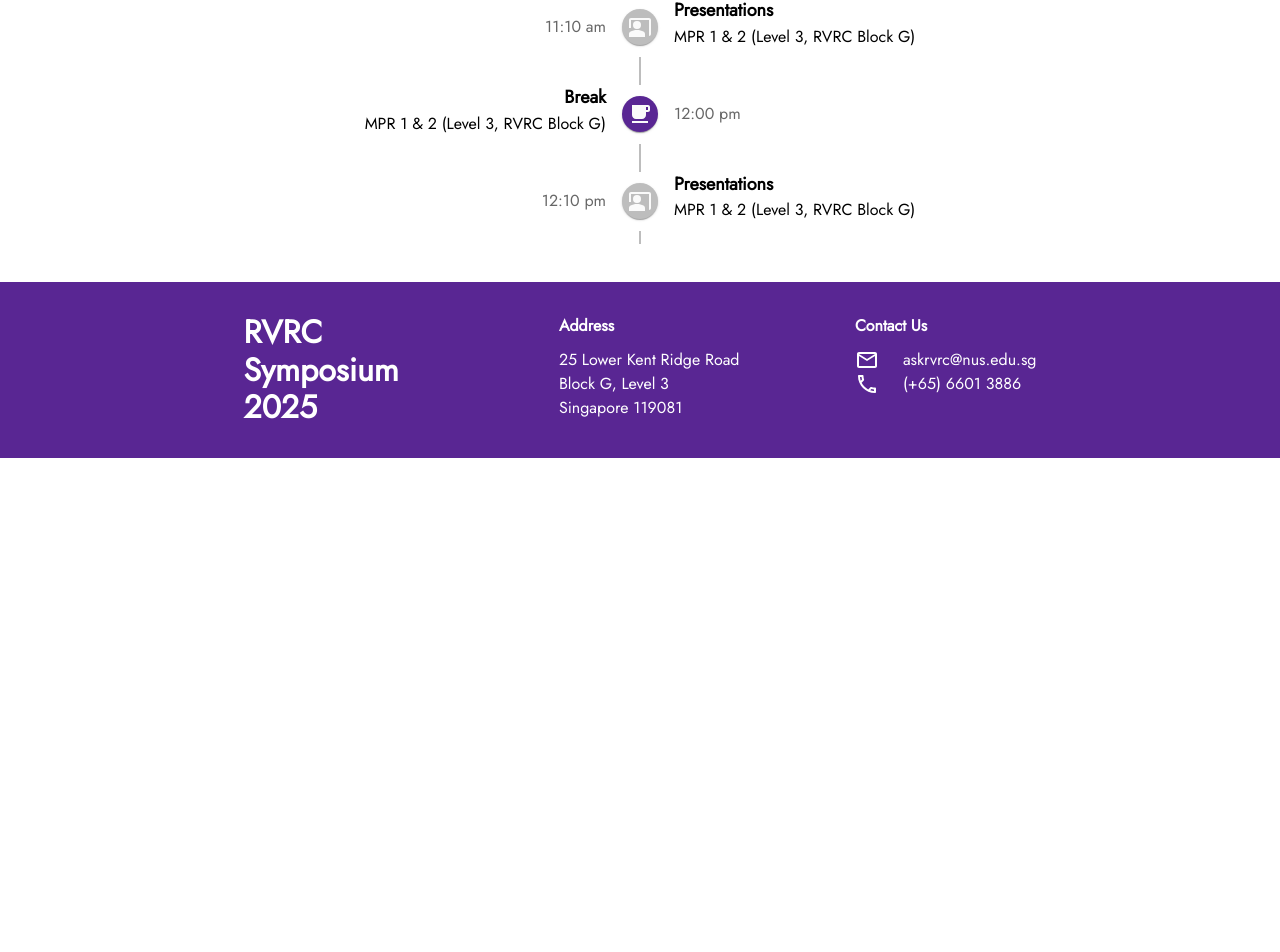
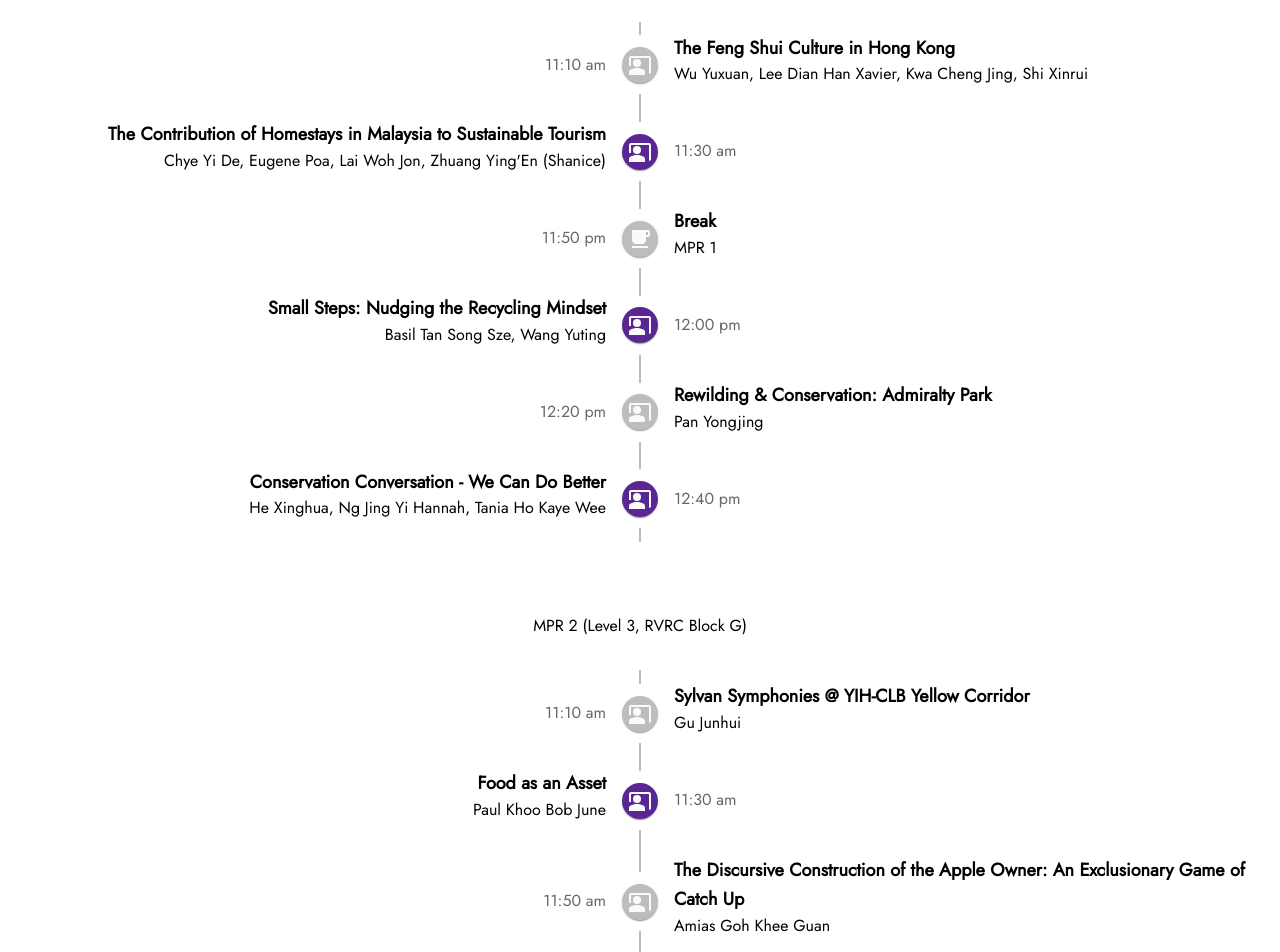
Before and after one commit to kxrt/rvrc-blog, a React (Create React App) app: page /thread-1 in a window 1280 px wide. Shown: the part 1573-2525 px from the top of the page. Before the commit the page ends 2031 px from the top, so only its background shows below. Built offline with nearby package versions, Linux system fonts and the light colour scheme; what react-swipeable-views-utils would draw is missing.

Commit message:
feat(2025): add thread 1 presentation schedule

```diff
--- a/src/components/Title.js
+++ b/src/components/Title.js
@@ -12,7 +12,7 @@
       variant="h1"
       sx={{
         color: "white",
-        fontSize: { xs: "32pt", md: "40pt" },
+        fontSize: { xs: "26pt", md: "40pt" },
         fontFamily: "Jost",
         fontWeight: "Bold",
       }}
--- a/src/components/highlights/ProgrammeHighlights.js
+++ b/src/components/highlights/ProgrammeHighlights.js
@@ -4,19 +4,25 @@
 
 import TimelineEvent from "./TimelineEvent";
 
-const ProgrammeHighlights = ({ title, events }) => {
+const ProgrammeHighlights = ({ title, subtitle, events }) => {
   return (
     <>
-      <Stack spacing={3} py="32px" px="10%">
+      <Stack spacing={3} py="32px">
+        <Stack spacing={1}>
+          {title && (
             <Typography
-          variant="h1"
+              variant="h4"
               sx={{
-            fontSize: { xs: "20pt", md: "26pt" },
                 color: "#1d9077",
               }}
             >
               {title}
             </Typography>
+          )}
+
+          {subtitle && <Typography variant="subtitle1">{subtitle}</Typography>}
+        </Stack>
+
         <Timeline position="alternate">
           {events.map((event, index) => (
             <TimelineEvent
--- a/src/constants/2025/ProgrammeEvents.js
+++ b/src/constants/2025/ProgrammeEvents.js
@@ -81,23 +81,86 @@
   },
 ];
 
-export const thread1Events = [
+export const thread1MPR1Events = [
   {
     time: "11:10 am",
-    titles: ["Presentations"],
-    locations: ["MPR 1 & 2 (Level 3, RVRC Block G)"],
+    titles: ["The Feng Shui Culture in Hong Kong"],
+    locations: ["Wu Yuxuan, Lee Dian Han Xavier, Kwa Cheng Jing, Shi Xinrui"],
     icon: <CoPresent />,
   },
   {
-    time: "12:00 pm",
+    time: "11:30 am",
+    titles: [
+      "The Contribution of Homestays in Malaysia to Sustainable Tourism",
+    ],
+    locations: [
+      "Chye Yi De, Eugene Poa, Lai Woh Jon, Zhuang Ying'En (Shanice)",
+    ],
+    icon: <CoPresent />,
+  },
+  {
+    time: "11:50 pm",
     titles: ["Break"],
-    locations: ["MPR 1 & 2 (Level 3, RVRC Block G)"],
+    locations: ["MPR 1"],
     icon: <LocalCafe />,
   },
   {
+    time: "12:00 pm",
+    titles: ["Small Steps: Nudging the Recycling Mindset"],
+    locations: ["Basil Tan Song Sze, Wang Yuting"],
+    icon: <CoPresent />,
+  },
+  {
+    time: "12:20 pm",
+    titles: ["Rewilding & Conservation: Admiralty Park​"],
+    locations: ["Pan Yongjing"],
+    icon: <CoPresent />,
+  },
+  {
+    time: "12:40 pm",
+    titles: ["Conservation Conversation - We Can Do Better"],
+    locations: ["He Xinghua, Ng Jing Yi Hannah, Tania Ho Kaye Wee"],
+    icon: <CoPresent />,
+  },
+];
+
+export const thread1MPR2Events = [
+  {
+    time: "11:10 am",
+    titles: ["Sylvan Symphonies @ YIH-CLB Yellow Corridor"],
+    locations: ["Gu Junhui"],
+    icon: <CoPresent />,
+  },
+  {
+    time: "11:30 am",
+    titles: ["Food as an Asset "],
+    locations: ["Paul Khoo Bob June"],
+    icon: <CoPresent />,
+  },
+  {
+    time: "11:50 am",
+    titles: [
+      "The Discursive Construction of the Apple Owner: An Exclusionary Game of Catch Up",
+    ],
+    locations: ["Amias Goh Khee Guan"],
+    icon: <CoPresent />,
+  },
+  {
     time: "12:10 pm",
-    titles: ["Presentations"],
-    locations: ["MPR 1 & 2 (Level 3, RVRC Block G)"],
+    titles: ["Break"],
+    locations: ["MPR 2"],
+    icon: <LocalCafe />,
+  },
+  {
+    time: "12:20 pm",
+    titles: ["Talking about Climate Change​"],
+    locations: ["See Rui Ting Rachel"],
+    icon: <CoPresent />,
+  },
+  {
+    time: "12:40 pm",
+    titles: ["A Film Critique of Kim Ji-young: Born 1982"],
+    locations: ["Hazel Yew Jintong"],
     icon: <CoPresent />,
   },
 ];
--- a/src/pages/2025/Thread1.js
+++ b/src/pages/2025/Thread1.js
@@ -5,7 +5,10 @@
 import Title from "../../components/Title";
 import Thread1Image from "../../assets/2025/thread-1.jpg";
 import ProgrammeHighlights from "../../components/highlights/ProgrammeHighlights";
-import { thread1Events } from "../../constants/2025/ProgrammeEvents";
+import {
+  thread1MPR1Events,
+  thread1MPR2Events,
+} from "../../constants/2025/ProgrammeEvents";
 
 const Thread1 = () => {
   return (
@@ -54,7 +57,15 @@
           like critical thinking and creative problem-solving.
         </Typography>
       </Stack>
-      <ProgrammeHighlights title="Thread 1 Programme" events={thread1Events} />
+      <ProgrammeHighlights
+        title="Thread 1 Programme"
+        subtitle="MPR 1 (Level 3, RVRC Block G)"
+        events={thread1MPR1Events}
+      />
+      <ProgrammeHighlights
+        subtitle="MPR 2 (Level 3, RVRC Block G)"
+        events={thread1MPR2Events}
+      />
       <Footer />
     </Stack>
   );
```
Lines whose indentation alone changed are shown as unchanged.
